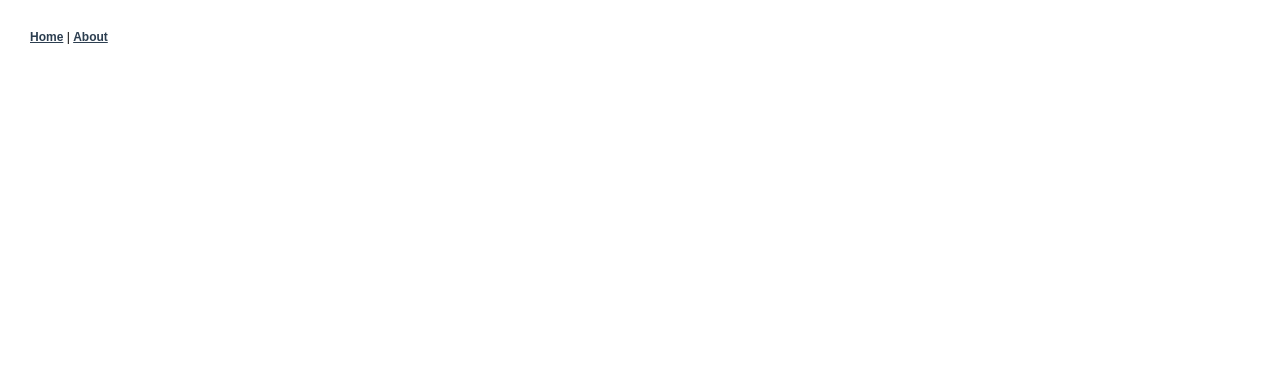
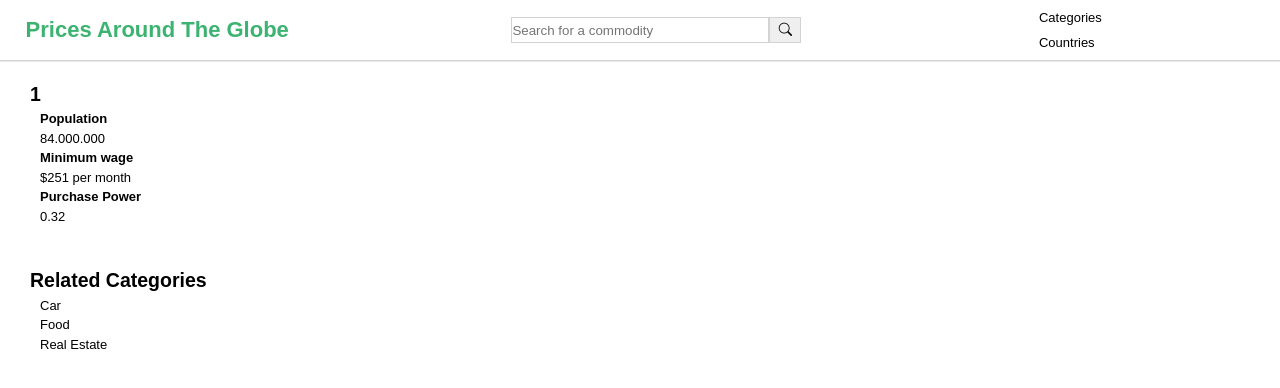
Before and after one commit to gokcelb/prices-around-the-globe, a Vue app in the folder client/: page /countries/1 in a window 1280 px wide. Shown: the top 388 px of the page. Built offline with nearby package versions, Linux system fonts and the light colour scheme; the HTML template or start-up script is replaced by a standard one.

Commit message:
added hyperlinks to direct to home page and countries

```diff
--- a/client/src/App.vue
+++ b/client/src/App.vue
@@ -1,32 +1,26 @@
 <template>
   <div id="app">
-    <div id="nav">
-      <router-link to="/">Home</router-link> |
-      <router-link to="/about">About</router-link>
-    </div>
     <router-view/>
   </div>
 </template>
 
 <style>
-#app {
-  /*font-family: Avenir, Helvetica, Arial, sans-serif;*/
-  /*-webkit-font-smoothing: antialiased;*/
-  /*-moz-osx-font-smoothing: grayscale;*/
-  /*text-align: center;*/
-  /*color: #2c3e50;*/
+* {
+  margin: 0;
+  padding: 0;
 }
 
-#nav {
-  padding: 30px;
+ul {
+  list-style: none;
 }
 
-#nav a {
-  font-weight: bold;
-  color: #2c3e50;
+a {
+  text-decoration: none;
+  color: inherit;
 }
 
-#nav a.router-link-exact-active {
-  color: #42b983;
+body {
+  font-family: "Arial",sans-serif;
+  font-size: 13px;
 }
 </style>
--- a/client/src/components/AppHeader.vue
+++ b/client/src/components/AppHeader.vue
@@ -1,6 +1,6 @@
 <template>
   <header>
-    <h1>Prices Around The Globe</h1>
+    <h1><a href="/">Prices Around The Globe</a></h1>
     <search></search>
     <nav>
       <ul>
@@ -13,9 +13,9 @@
         <li>
           <a>Countries</a>
           <ul>
-            <li><a>Turkey</a></li>
-            <li><a>United States</a></li>
-            <li><a>Luxembourg</a></li>
+            <li><a href="/countries/Turkey">Turkey</a></li>
+            <li><a href="/countries/United-States">United States</a></li>
+            <li><a href="/countries/Luxembourg">Luxembourg</a></li>
           </ul>
         </li>
       </ul>
--- a/client/src/router/index.js
+++ b/client/src/router/index.js
@@ -1,7 +1,7 @@
 import Vue from 'vue'
 import VueRouter from 'vue-router'
 import Home from '../views/Home'
-import About from '../views/About'
+import Country from '../views/Country'
 
 Vue.use(VueRouter)
 
@@ -12,13 +12,9 @@ const routes = [
     component: Home
   },
   {
-    path: '/about',
-    name: 'About',
-    component: About
-    // route level code-splitting
-    // this generates a separate chunk (about.[hash].js) for this route
-    // which is lazy-loaded when the route is visited.
-    // component: () => import(/* webpackChunkName: "about" */ '../views/About.vue')
+    path: '/countries/:country',
+    name: 'Country',
+    component: Country
   }
 ]
 
--- a/client/src/views/About.vue
+++ /dev/null
@@ -1,15 +0,0 @@
-<template>
-  <div id="about">
-    <h1>This is an about page</h1>
-  </div>
-</template>
-
-<script>
-export default {
-  name: "About"
-}
-</script>
-
-<style>
-
-</style>
--- /dev/null
+++ b/client/src/views/Country.vue
@@ -0,0 +1,50 @@
+<template>
+  <div>
+    <app-header></app-header>
+    <div class="country-card">
+      <h2>{{ $route.params.country }}</h2>
+      <div class="info">
+        <h4>Population</h4>
+        <p>84.000.000</p>
+        <h4>Minimum wage</h4>
+        <p>$251 per month</p>
+        <h4>Purchase Power</h4>
+        <p>0.32</p>
+      </div>
+      <div class="categories">
+        <h2>Related Categories</h2>
+        <div class="info">
+          <p>Car</p>
+          <p>Food</p>
+          <p>Real Estate</p>
+        </div>
+      </div>
+    </div>
+  </div>
+</template>
+
+<script>
+import AppHeader from "../components/AppHeader";
+
+export default {
+  name: "Country",
+  components: {
+    AppHeader
+  }
+}
+</script>
+
+<style scoped>
+  .country-card {
+    margin: 20px 0 0 30px;
+    line-height: 1.5;
+  }
+
+  .info {
+    padding: 0px 10px;
+  }
+
+  .categories {
+    margin-top: 40px;
+  }
+</style>
--- a/client/src/views/Home.vue
+++ b/client/src/views/Home.vue
@@ -243,18 +243,7 @@ export default {
 };
 </script>
 
-<style>
-* {
-  margin: 0;
-  padding: 0;
-  list-style: none;
-}
-
-body {
-  font-family: "Arial",sans-serif;
-  font-size: 12px;
-}
-
+<style scoped>
 .search-results > ul {
   list-style: none;
   display: flex;
```
